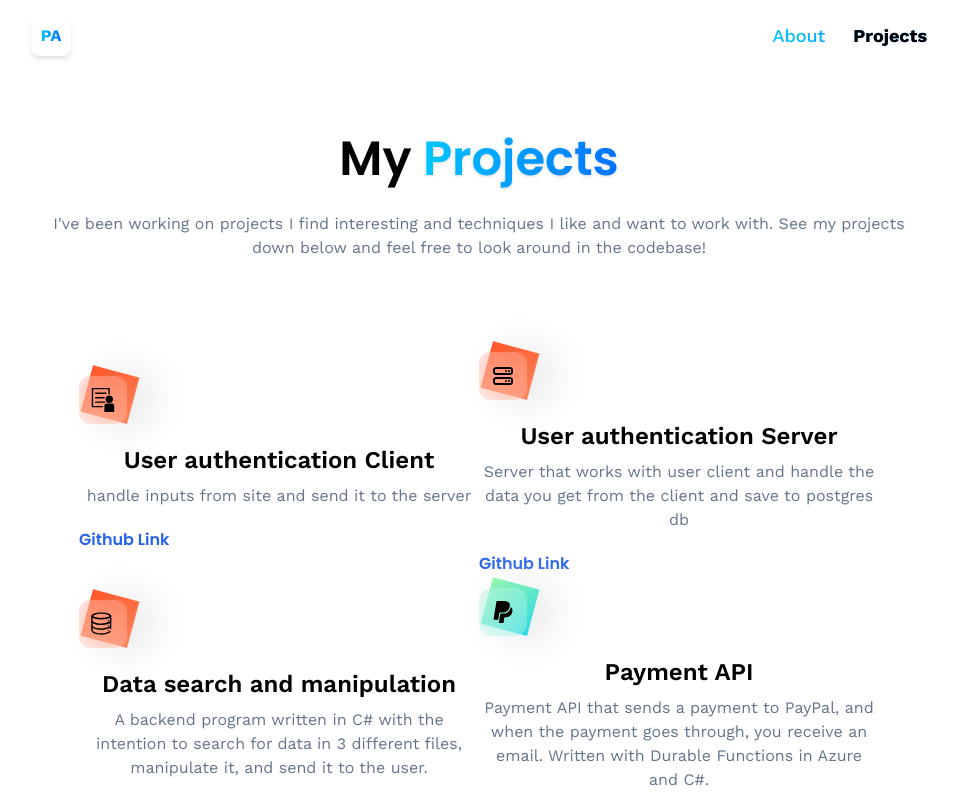
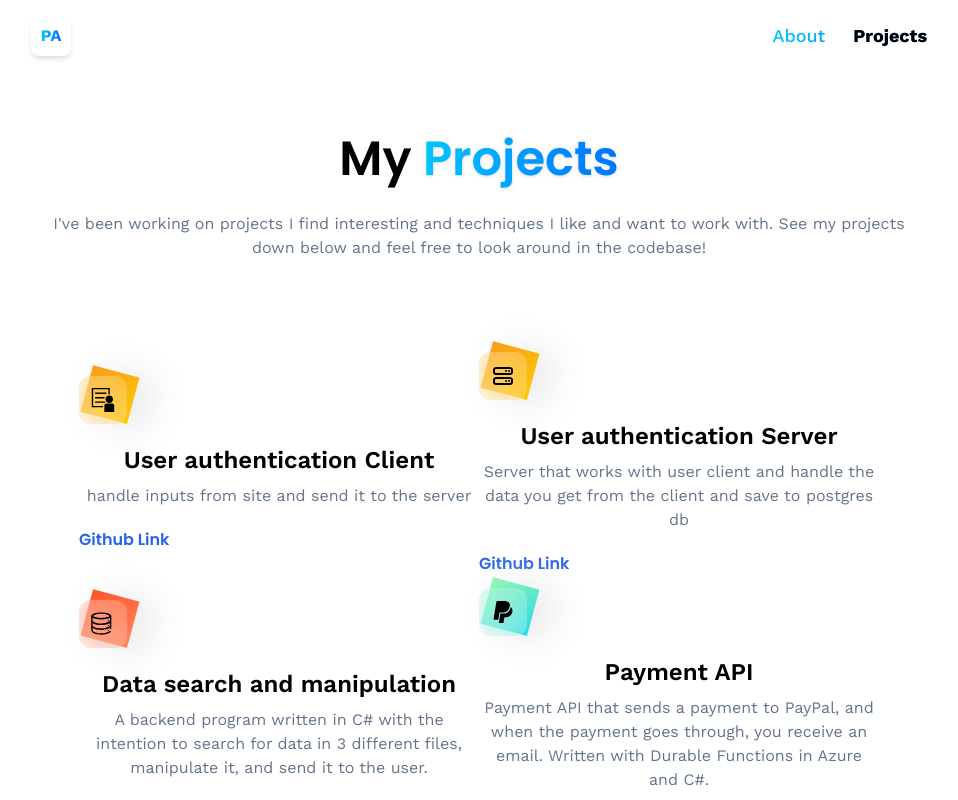
Before and after one commit to AnderssonP/3dPortfolio, a React (Vite) app: page /projects in a window 1280 px wide. Shown: the top 800 px of the page, without its empty margins (161-1119 px from the left). Built offline with nearby package versions, Linux system fonts and the light colour scheme.

Commit message:
updated code

```diff
--- a/src/constants/index.js
+++ b/src/constants/index.js
@@ -22,7 +22,6 @@ import {
     developer,
     docker,
     azure,
-    estate,
     server,
     client
 } from "../assets/icons";
@@ -98,11 +97,6 @@ export const skills = [
         name: "Azure",
         type: "Backend",
     },
-    {
-        imageUrl: estate,
-        name: "Flutter",
-        type: "Frontend",
-    },
 
 ];
 
@@ -160,14 +154,14 @@ export const socialLinks = [
 export const projects = [
     {
         iconUrl: client,
-        theme: 'btn-back-red',
+        theme: 'btn-back-yellow',
         name: 'User authentication Client',
         description: 'handle inputs from site and send it to the server',
         link: 'https://github.com/AnderssonP/UserClient',
     },
     {
         iconUrl: server,
-        theme: 'btn-back-red',
+        theme: 'btn-back-yellow',
         name: 'User authentication Server',
         description: 'Server that works with user client and handle the data you get from the client and save to postgres db',
         link: 'https://github.com/AnderssonP/UserServer',
--- a/src/pages/About.jsx
+++ b/src/pages/About.jsx
@@ -12,7 +12,7 @@ const About = () => {
       </h1>
 
       <div className='mt-5 flex flex-col gap-3 text-slate-500'>
-        <p>I'm a self-driven and proactive Software Engineer based in Malmö, Sweden. I excel at efficiently and effectively solving complex tasks. With a specialization in Java and C#, I bring a strong technical skill set and a passion for developing innovative solutions. I am a graduate of Grit Academy, where I learned my problem-solving abilities and developed a keen eye for detail. I thrive in dynamic environments and am always eager to take on new challenges and expand my skills.</p>
+        <p>I'm self-driven and proactive Software Engineer based in Malmö, Sweden. I excel at efficiently and effectively solving complex tasks. With a specialization in Java and C#, I bring a strong technical skill set and a passion for developing innovative solutions. I am a graduate of Grit Academy, where I learned my problem-solving abilities and developed a keen eye for detail. I thrive in dynamic environments and am always eager to take on new challenges and expand my skills.</p>
       </div>
 
       <div className='py-10 flex flex-col'>
```
